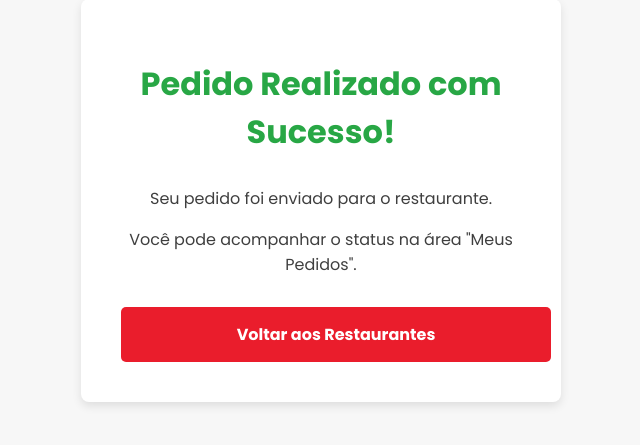
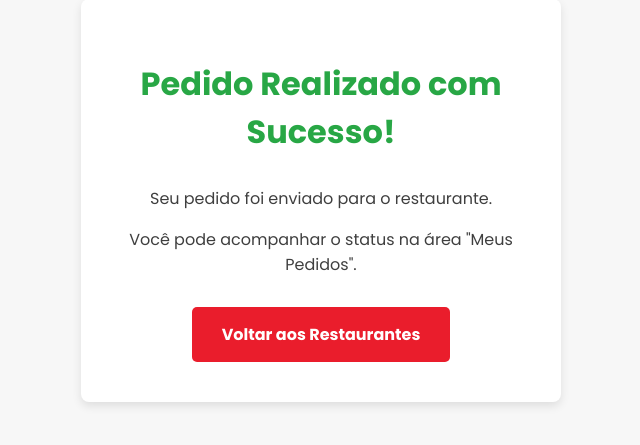
Before and after one commit to marianinhaUFMT/delivery-app, a Flask app: page /pedido_confirmado/1 in a window 1280 px wide. Shown: the part 146-591 px from the top of the page, without its empty margins (319-959 px from the left). Run offline with Flask 3, Linux system fonts and the light colour scheme; the visitor is signed in with stand-in values (Sample User, id 1).

Commit message:
feat: Improve UI layout and styling for cart, addresses, and order confirmation pages; add utility classes for better alignment

```diff
--- a/static/styles.css
+++ b/static/styles.css
@@ -100,7 +100,13 @@ body {
 .btn:hover {
     opacity: 0.9;
 }
-
+/* --- Classes de Utilidade --- */
+.center-content {
+    display: flex;
+    justify-content: center;
+    align-items: center;
+    width: 100%;
+}
 
 /* --- Lista de Restaurantes (Novo Design) --- */
 
--- a/templates/meus_enderecos.html
+++ b/templates/meus_enderecos.html
@@ -5,7 +5,7 @@
 {% block content %}
 <div class="form-wrapper" style="max-width: 800px;">
     <h1>Meus Endereços</h1>
-    <div style="margin-bottom: 20px;">
+    <div class="center-content" style="margin-bottom: 20px;">
         <a href="{{ url_for('adicionar_endereco', origem='meus_enderecos') }}" class="btn">Adicionar Novo Endereço</a>
     </div>
     {% if enderecos %}
--- a/templates/pedido_confirmado.html
+++ b/templates/pedido_confirmado.html
@@ -8,8 +8,8 @@
     <p>Seu pedido foi enviado para o restaurante.</p>
     <p>Você pode acompanhar o status na área "Meus Pedidos".</p>
 
-    <div style="margin-top: 30px;">
-        <a href="{{ url_for('painel_cliente') }}" class="btn">Voltar aos Restaurantes</a>
+    <div class="center-content" style="margin-top: 30px;">
+        <a href="{{ url_for('painel_cliente') }}" class="btn" style="width: auto; padding: 15px 30px;">Voltar aos Restaurantes</a>
     </div>
 </div>
 {% endblock %}
```
Also changed, not shown: templates/carrinho.html (+5 -3 lines), populate_data.py (line endings or trailing spaces).
